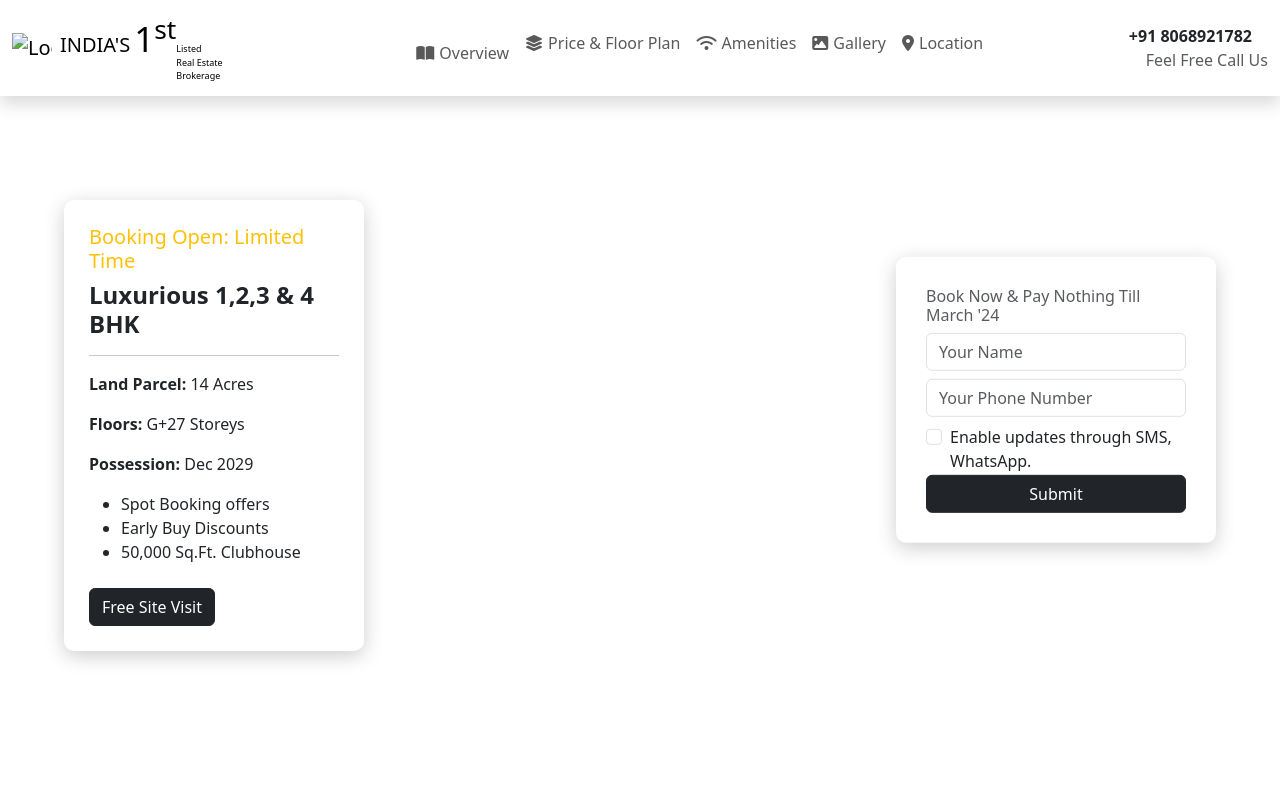
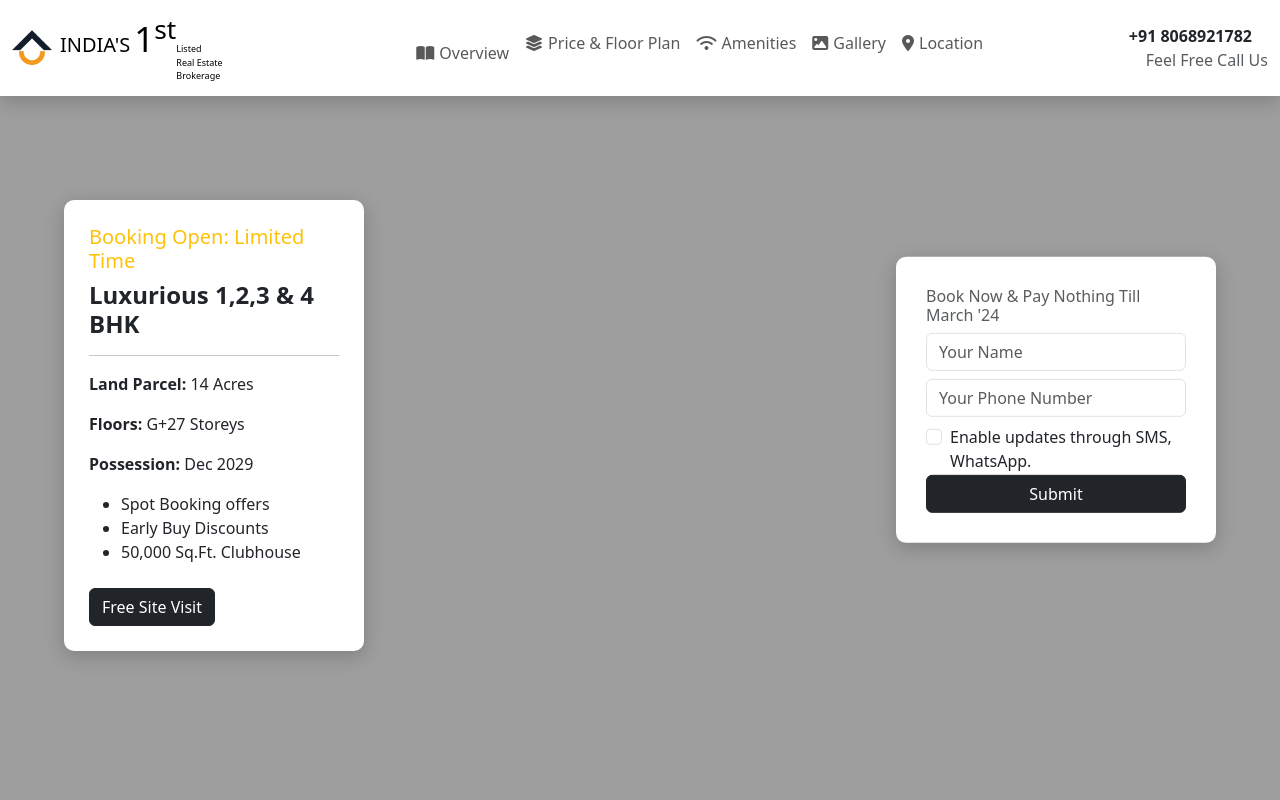
Before and after one commit to mrsky8115/Homesfy_Assignment, a plain HTML site: page index.html in a window 1280 px wide. Shown: the top 800 px of the page. Drawn offline with nearby package versions, Linux system fonts and the light colour scheme; the site is published under a folder, as on GitHub Pages, so addresses that start at the root find nothing.

Commit message:
Update index.html

```diff
--- a/index.html
+++ b/index.html
@@ -90,7 +90,7 @@
 <nav class="navbar navbar-expand-lg navbar-light bg-white fixed-top shadow">
   <div class="container-fluid">
     <a class="navbar-brand d-flex align-items-center" href="#">
-        <img src="/images/logo.png" alt="Logo" width="40" class="me-2">
+        <img src="images/logo.png" alt="Logo" width="40" class="me-2">
     <button class="navbar-toggler" type="button" data-bs-toggle="collapse" data-bs-target="#navbarNav">
       <span class="navbar-toggler-icon"></span>
     </button>
@@ -133,10 +133,10 @@
 <div id="mainSlider" class="carousel slide" data-bs-ride="carousel">
   <div class="carousel-inner">
     <div class="carousel-item active">
-      <img src="/images/Background.png" class="d-block w-100" alt="Slider Image 1">
+      <img src="images/Background.png" class="d-block w-100" alt="Slider Image 1">
     </div>
     <div class="carousel-item">
-      <img src="/images/Background.png" class="d-block w-100" alt="Slider Image 2">
+      <img src="images/Background.png" class="d-block w-100" alt="Slider Image 2">
     </div>
   </div>
 </div>
```
